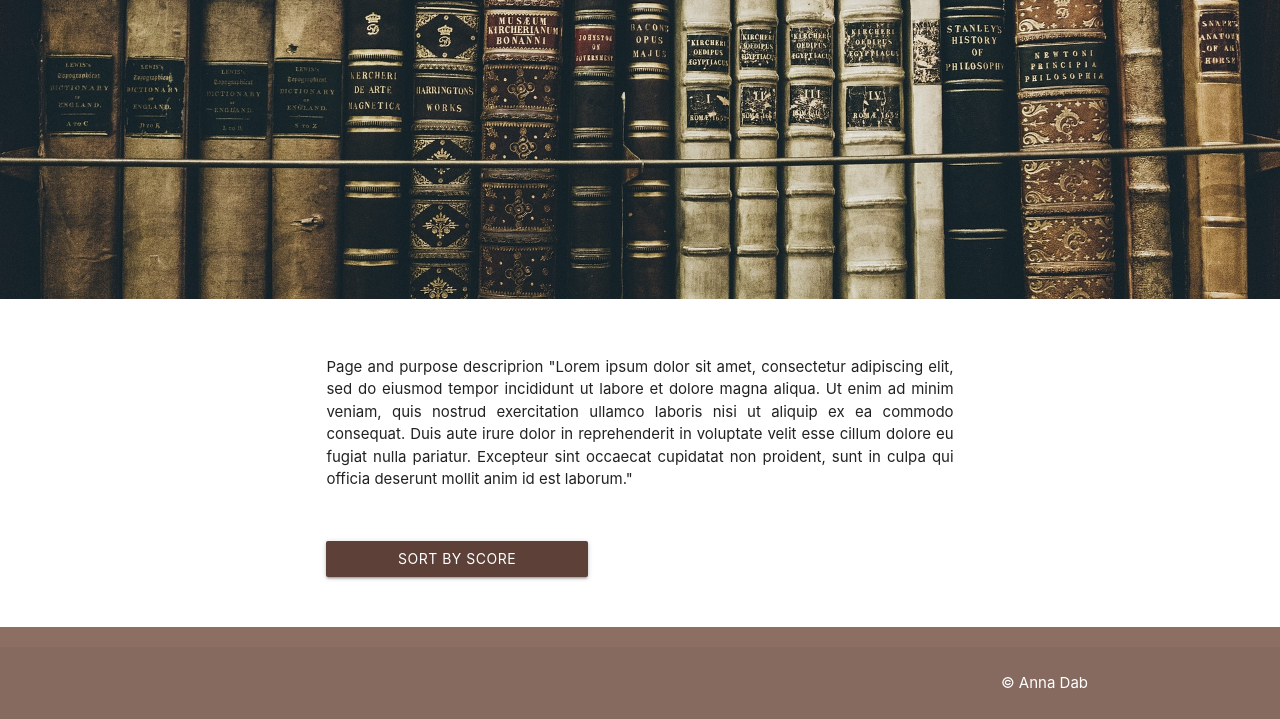
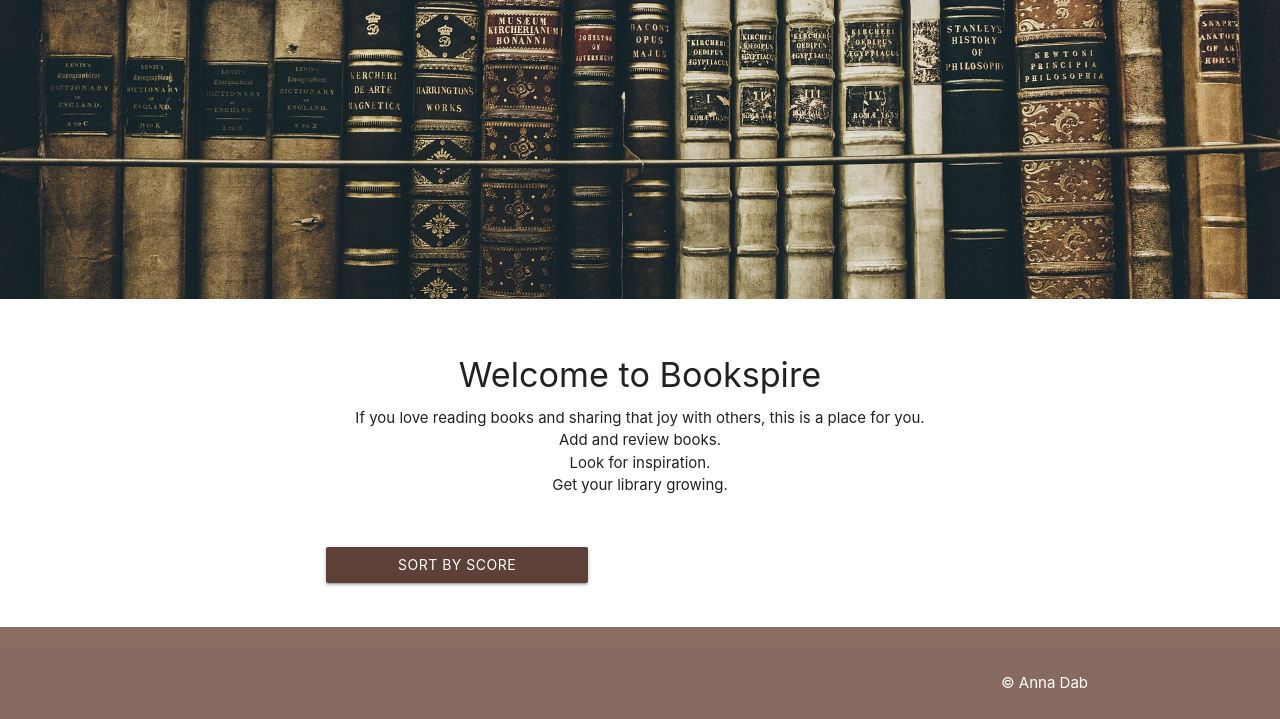
Before and after one commit to AnnaSeDab/BookSpire, a Flask app: page / in a window 1280 px wide. Shown: the part 81-800 px from the top of the page. Run offline with Flask 2, Linux system fonts and the light colour scheme; data that the repository does not hold is empty; some libraries are stand-ins or nearby versions.

Commit message:
fix: page itroduction on homepage

```diff
--- a/bookspire/templates/index.html
+++ b/bookspire/templates/index.html
@@ -2,8 +2,14 @@
 {% block content %}
 
 <!--page description-->
-<div class="text-block  container">
-    <span> Page and purpose descriprion "Lorem ipsum dolor sit amet, consectetur adipiscing elit, sed do eiusmod tempor incididunt ut labore et dolore magna aliqua. Ut enim ad minim veniam, quis nostrud exercitation ullamco laboris nisi ut aliquip ex ea commodo consequat. Duis aute irure dolor in reprehenderit in voluptate velit esse cillum dolore eu fugiat nulla pariatur. Excepteur sint occaecat cupidatat non proident, sunt in culpa qui officia deserunt mollit anim id est laborum." </span>
+<div class="text-block centered-elemet container">
+    <h4>Welcome to Bookspire</h4>
+    <span>
+        If you love reading books and sharing that joy with others, this is a place for you.<br>
+        Add and review books.<br>
+        Look for inspiration. <br>
+        Get your library growing.
+    </span>
 </div>
 <!--sorting and -->
 <div class="row margins">
```
